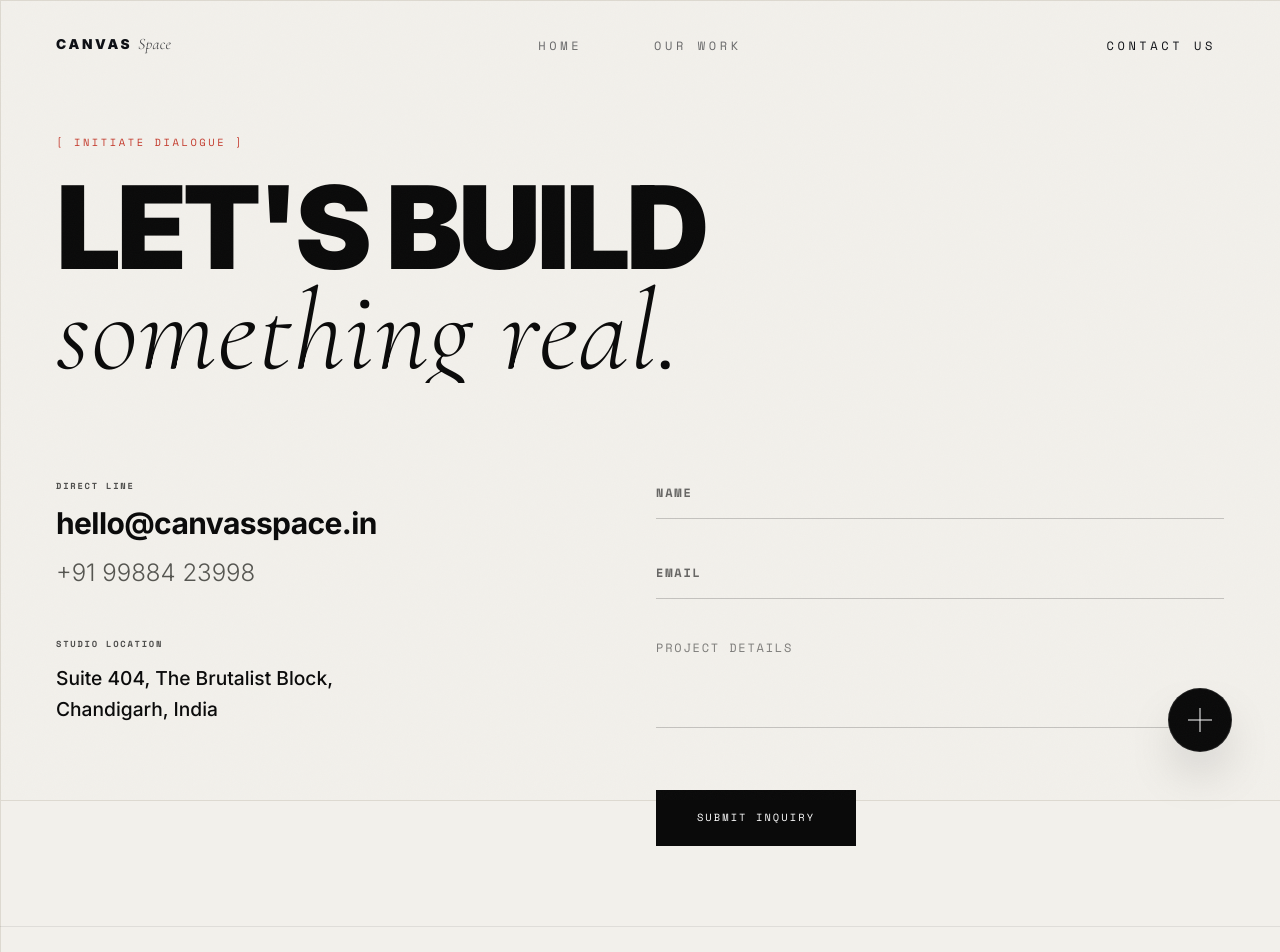
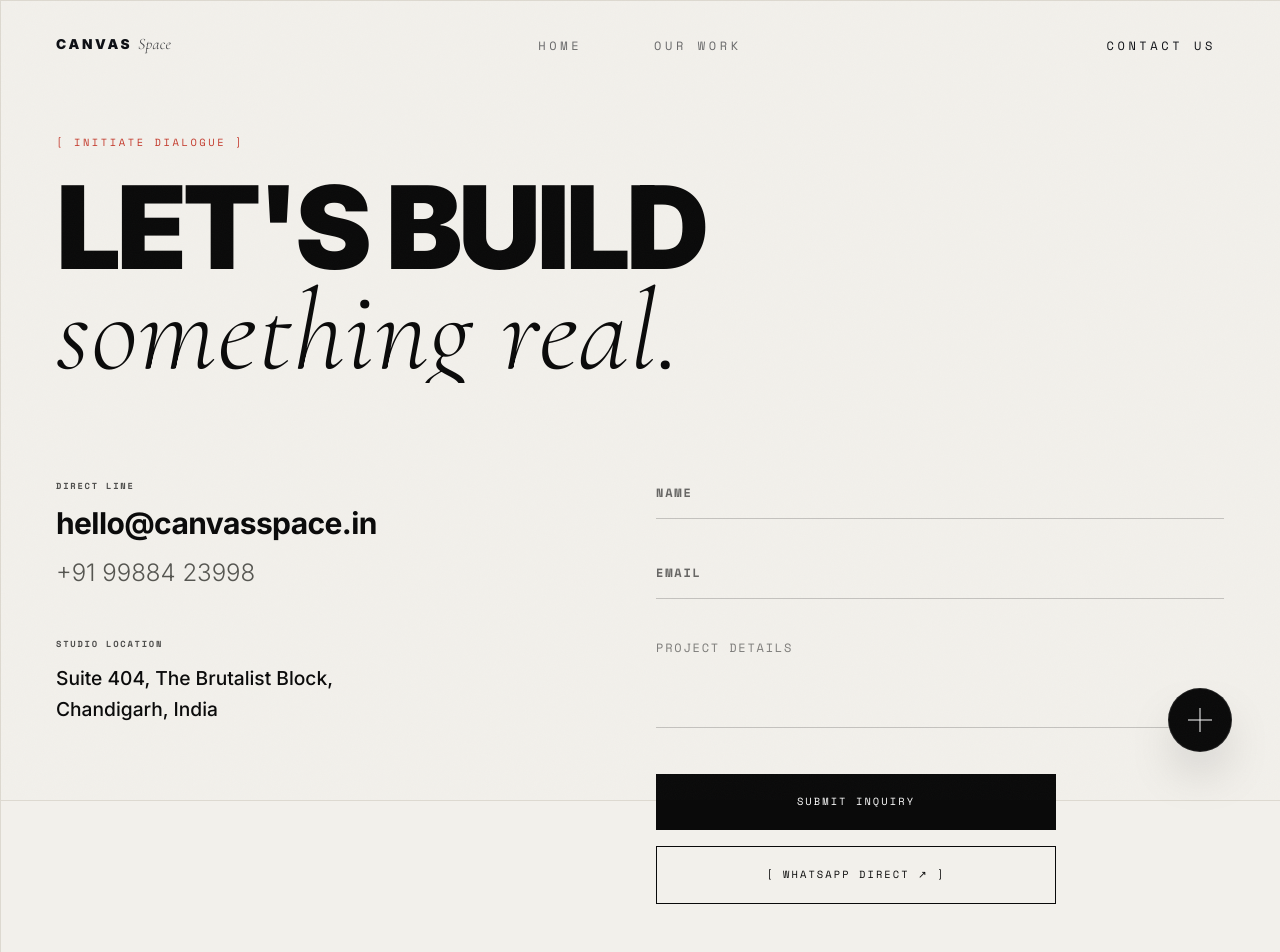
Before and after one commit to 7pixels-xyz/pankaj-sharma-canvas-space, a Next.js app: page /contact in a window 1280 px wide. Shown: the top 952 px of the page. Built offline with nearby package versions, Linux system fonts and the light colour scheme.

Commit message:
feat(integrations): add direct whatsapp routing buttons to quick inquiry and contact page

```diff
--- a/src/app/contact/page.tsx
+++ b/src/app/contact/page.tsx
@@ -209,12 +209,13 @@ export default function ContactPage() {
                                         }}
                                     />
                                 </div>
+                                <div className="flex flex-col gap-4 w-full md:max-w-[400px]">
                                     <motion.button
                                         type="submit"
                                         data-cursor-hover
                                         animate={status === "error" ? { x: [-10, 10, -10, 10, 0] } : {}}
                                         transition={{ duration: 0.4 }}
-                                    className={`self-start mt-4 px-10 py-5 transition-all duration-500 overflow-hidden relative flex items-center justify-center min-w-[200px] ${status === "success" ? "bg-green-600 text-white" :
+                                        className={`w-full px-10 py-5 transition-all duration-500 overflow-hidden relative flex items-center justify-center ${status === "success" ? "bg-green-600 text-white" :
                                             "bg-[var(--charcoal-ink)] text-[var(--white-pure)] hover:bg-[var(--accent-red)]"
                                             }`}
                                         disabled={status === "loading" || status === "success"}
@@ -249,6 +250,22 @@ export default function ContactPage() {
                                             )}
                                         </AnimatePresence>
                                     </motion.button>
+
+                                    <a
+                                        href="https://wa.me/919988423998?text=Hello%20Canvas%20Space%2C%20I%20would%20like%20to%20discuss%20an%20architectural%20project."
+                                        target="_blank"
+                                        rel="noopener noreferrer"
+                                        data-cursor-hover
+                                        className="w-full px-10 py-5 transition-all duration-300 border border-[var(--charcoal-ink)] text-[var(--charcoal-ink)] hover:bg-[#25D366] hover:border-[#25D366] hover:text-white flex items-center justify-center text-center"
+                                        style={{
+                                            fontFamily: "var(--font-mono)",
+                                            fontSize: "0.65rem",
+                                            letterSpacing: "0.2em",
+                                        }}
+                                    >
+                                        [ WHATSAPP DIRECT ↗ ]
+                                    </a>
+                                </div>
                             </form>
                         </motion.div>
 
--- a/src/components/QuickInquiry.tsx
+++ b/src/components/QuickInquiry.tsx
@@ -125,12 +125,12 @@ export default function QuickInquiry() {
                                         />
                                     </div>
 
-                                    {/* Animated Submit Button */}
+                                    <div className="flex flex-col gap-4 mt-4">
                                         <motion.button
                                             type="submit"
                                             animate={status === "error" ? { x: [-10, 10, -10, 10, 0] } : {}}
                                             transition={{ duration: 0.4 }}
-                                        className={`mt-4 w-full flex items-center justify-center p-5 font-mono text-[0.65rem] tracking-[0.2em] transition-all duration-500 overflow-hidden relative ${status === "success" ? "bg-green-600 text-white" :
+                                            className={`w-full flex items-center justify-center p-5 font-mono text-[0.65rem] tracking-[0.2em] transition-all duration-500 overflow-hidden relative ${status === "success" ? "bg-green-600 text-white" :
                                                 "bg-[var(--charcoal-ink)] text-white hover:bg-[var(--accent-red)]"
                                                 }`}
                                             data-cursor-hover
@@ -161,6 +161,17 @@ export default function QuickInquiry() {
                                                 )}
                                             </AnimatePresence>
                                         </motion.button>
+
+                                        <a
+                                            href="https://wa.me/919988423998?text=Hello%20Canvas%20Space%2C%20I%20would%20like%20to%20discuss%20an%20architectural%20project."
+                                            target="_blank"
+                                            rel="noopener noreferrer"
+                                            data-cursor-hover
+                                            className="w-full flex items-center justify-center p-5 font-mono text-[0.65rem] tracking-[0.2em] transition-all duration-300 border border-[var(--charcoal-ink)] text-[var(--charcoal-ink)] hover:bg-[#25D366] hover:border-[#25D366] hover:text-white"
+                                        >
+                                            [ WHATSAPP DIRECT ↗ ]
+                                        </a>
+                                    </div>
                                 </form>
                             </div>
                         </motion.div>
```
Lines whose indentation alone changed are shown as unchanged.
